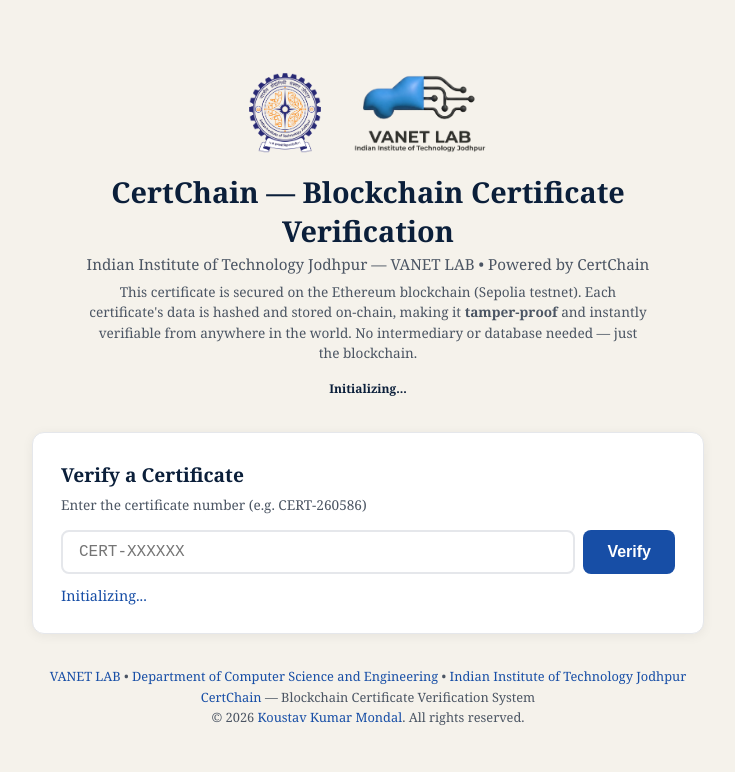
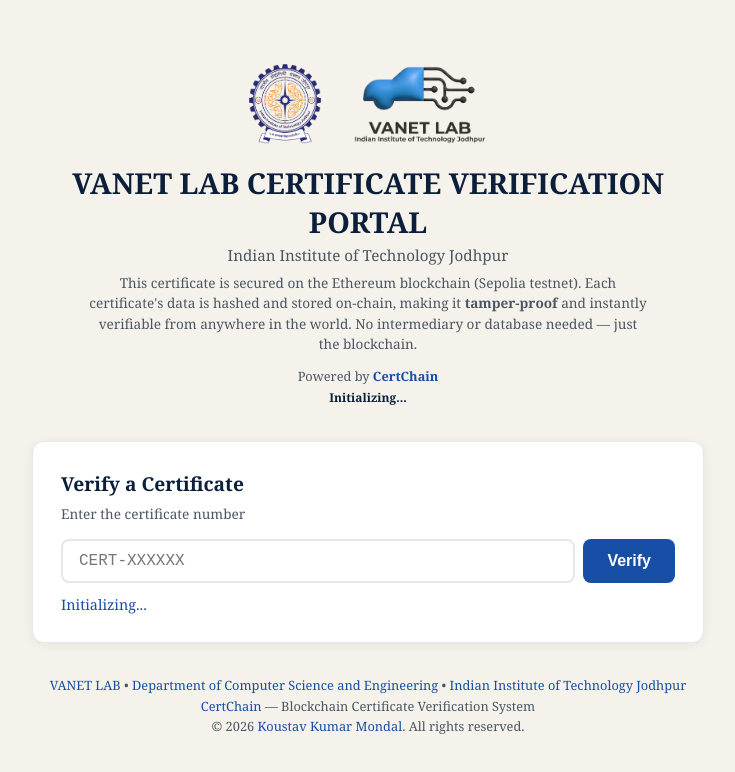
Before and after one commit to vanets-iitj/certificate-verification, a plain HTML site: page index.html in a window 1280 px wide. Shown: the whole page, without its empty margins (272-1007 px from the left). Drawn offline with nearby package versions, Linux system fonts and the light colour scheme.

Commit message:
Update branding: VANET LAB title, remove example cert#, add Powered by CertChain

```diff
--- a/index.html
+++ b/index.html
@@ -15,21 +15,22 @@
         <img src="iitj-logo.png" alt="IITJ Logo" class="logo-img" />
         <img src="Lab-Logo.png" alt="Lab Logo" class="logo-img" />
       </div>
-      <h1>CertChain — Blockchain Certificate Verification</h1>
-      <p class="subtitle">Indian Institute of Technology Jodhpur &mdash; VANET LAB &bull; Powered by CertChain</p>
+      <h1>VANET LAB CERTIFICATE VERIFICATION PORTAL</h1>
+      <p class="subtitle">Indian Institute of Technology Jodhpur</p>
       <p class="description">
         This certificate is secured on the Ethereum blockchain (Sepolia testnet).
         Each certificate's data is hashed and stored on-chain, making it
         <strong>tamper-proof</strong> and instantly verifiable from anywhere in the world.
         No intermediary or database needed &mdash; just the blockchain.
       </p>
+      <p class="powered-by">Powered by <a href="https://github.com/TakMashhido/CertChain" target="_blank">CertChain</a></p>
       <span id="modeBadge" class="mode-badge">Initializing...</span>
     </header>
 
     <main>
       <div class="card verify-card">
         <h2>Verify a Certificate</h2>
-        <p class="hint">Enter the certificate number (e.g. CERT-260586)</p>
+        <p class="hint">Enter the certificate number</p>
         <div class="input-group">
           <input type="text" id="certInput" placeholder="CERT-XXXXXX" />
           <button id="verifyBtn">Verify</button>
--- a/style.css
+++ b/style.css
@@ -57,6 +57,20 @@ h1 {
   line-height: 1.5;
   max-width: 560px;
   margin: 0 auto 0.8rem auto;
+}
+
+.powered-by {
+  font-size: 0.8rem;
+  color: #4B5563;
+  margin-top: 0.3rem;
+}
+.powered-by a {
+  color: #174EA6;
+  text-decoration: none;
+  font-weight: bold;
+}
+.powered-by a:hover {
+  text-decoration: underline;
 }
 
 .mode-badge {
```
